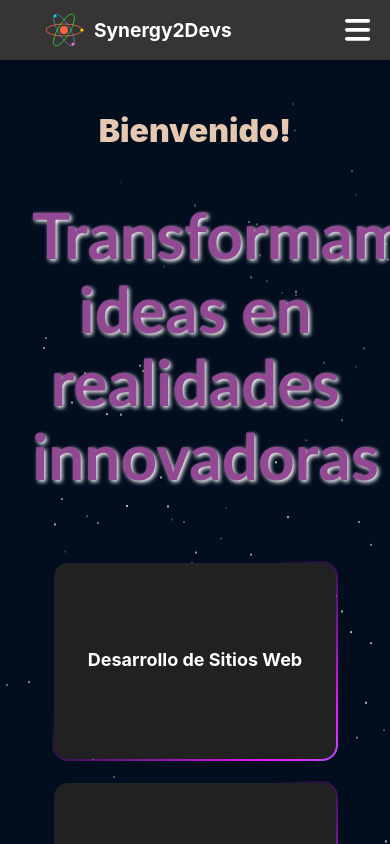
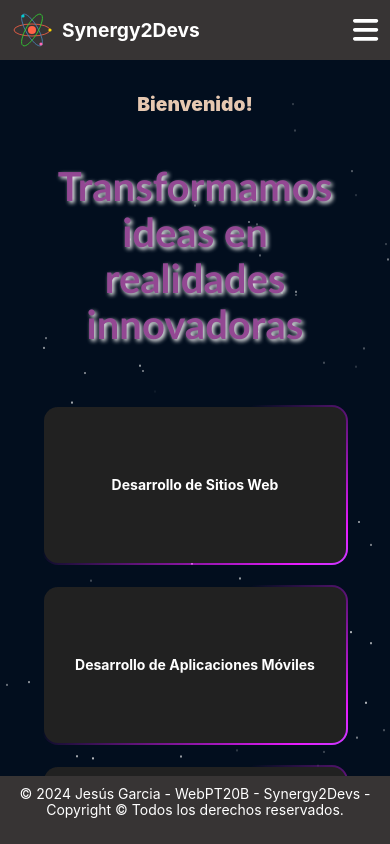
Before and after one commit to JAJesusGarcia/Synergy2Devs, a React (Vite) app in the folder vite-project/: page /home in a window 390 px wide. Built offline with nearby package versions, Linux system fonts and the light colour scheme; no server answers.

Commit message:
ajustes de estilos

```diff
--- a/vite-project/src/App.jsx
+++ b/vite-project/src/App.jsx
@@ -16,7 +16,7 @@ import './styles/App.css';
 
 function App() {
   return (
-    <div className="App">
+    <div>
       <Navbar />
       <Routes>
         <Route path="/" element={<Navigate to="/home" replace />} />
--- a/vite-project/src/components/Footer/Footer.module.css
+++ b/vite-project/src/components/Footer/Footer.module.css
@@ -1,34 +1,17 @@
-/* * {
-  box-sizing: border-box;
-}
-
-main {
+.footer {
+  background-color: #373434;
+  width: 100vw;
+  height: auto;
   display: flex;
+  justify-content: center;
+  text-align: center;
+  position: fixed; /* Fija el footer */
+  bottom: 0; /* Lo posiciona en la parte inferior */
+  left: 0; /* Lo alinea a la izquierda */
+  padding: 0.625rem;
   flex-direction: column;
-}
-
-body {
-  margin: 0;
-  min-height: 100vh;
-  display: flex;
-  flex-direction: column;
-  overflow-x: hidden;
-} */
-
-.footer {
-  height: auto;
-  position: relative;
-  margin-top: 135px;
-  bottom: 0;
-  left: 0;
-  width: 100vw;
-  background-color: #373434;
-  padding: 0.625rem;
-  text-align: center;
-  display: flex;
-  flex-direction: column;
-  justify-content: center;
   align-items: center;
+  z-index: 100; /* Asegura que el footer esté encima de otros elementos si es necesario */
 }
 
 .copyright {
--- a/vite-project/src/components/HomeComp/HomeComp.module.css
+++ b/vite-project/src/components/HomeComp/HomeComp.module.css
@@ -22,6 +22,7 @@
   max-width: 600px;
   height: 200px;
   perspective: 1000px;
+  margin: 0 auto;
 }
 
 .card-inner {
@@ -36,28 +37,7 @@
   transform: rotateY(180deg);
 }
 
-.card-front {
-  width: 100%;
-  height: 100%;
-  position: absolute;
-  backface-visibility: hidden;
-  display: flex;
-  align-items: center;
-  justify-content: center;
-  background:
-    linear-gradient(#212121, #212121) padding-box,
-    linear-gradient(145deg, transparent 35%, #e81cff, #40c9ff) border-box;
-  border: 2px solid transparent;
-  padding: 32px 24px;
-  font-size: 18px;
-  font-family: inherit;
-  color: white;
-  box-sizing: border-box;
-  border-radius: 16px;
-  background-size: 200% 100%;
-  animation: gradient 5s ease infinite;
-  cursor: pointer;
-}
+.card-front,
 .card-back {
   width: 100%;
   height: 100%;
@@ -71,19 +51,26 @@
     linear-gradient(#212121, #212121) padding-box,
     linear-gradient(145deg, transparent 35%, #e81cff, #40c9ff) border-box;
   border: 2px solid transparent;
-  padding: 32px 24px;
-  font-size: 14px;
+  padding: 16px;
   font-family: inherit;
-  color: #e81cff;
+  color: white;
   box-sizing: border-box;
   border-radius: 16px;
   background-size: 200% 100%;
   animation: gradient 5s ease infinite;
   cursor: pointer;
+  overflow: hidden;
+  text-align: center;
+}
+
+.card-front {
+  font-size: 18px;
 }
 
 .card-back {
   transform: rotateY(180deg);
+  font-size: 14px;
+  color: #e81cff;
 }
 
 @keyframes gradient {
@@ -97,3 +84,50 @@
     background-position: 0% 50%;
   }
 }
+
+@media (max-width: 768px) {
+  .container-home {
+    grid-template-columns: repeat(auto-fit, minmax(200px, 1fr));
+    padding: 10px;
+  }
+
+  .form-container {
+    height: 180px;
+  }
+
+  .card-front,
+  .card-back {
+    padding: 12px;
+  }
+
+  .card-front {
+    font-size: 16px;
+  }
+
+  .card-back {
+    font-size: 12px;
+  }
+}
+
+@media (max-width: 480px) {
+  .container-home {
+    grid-template-columns: 1fr;
+  }
+
+  .form-container {
+    height: 160px;
+  }
+
+  .card-front,
+  .card-back {
+    padding: 8px;
+  }
+
+  .card-front {
+    font-size: 14px;
+  }
+
+  .card-back {
+    font-size: 11px;
+  }
+}
--- a/vite-project/src/components/Navbar/Navbar.module.css
+++ b/vite-project/src/components/Navbar/Navbar.module.css
@@ -1,21 +1,23 @@
 .navbar {
   background: #373434;
-  width: 100vw;
-  height: 60px;
+  width: 100%; /* Cambiado de 100vw a 100% */
+  height: auto;
   display: flex;
   justify-content: center;
   align-items: center;
-  position: sticky;
+  position: fixed;
   top: 0;
+  left: 0;
   z-index: 10;
+  margin: 0 auto;
 }
 
 .navbar-container {
   position: relative;
   display: flex;
   justify-content: space-between;
-  height: 60px;
-  width: 100%;
+  width: 100%; /* Cambiado de 100vw a 100% */
+  height: auto;
   max-width: 1500px;
   margin: 0 auto;
   padding: 0 24px;
@@ -81,12 +83,24 @@
 }
 
 .menu-icon {
-  display: none;
+  display: none; /* Oculto en pantallas grandes */
   color: #fff;
   font-size: 1.8rem;
+  cursor: pointer;
 }
 
 @media screen and (max-width: 960px) {
+  .menu-icon {
+    display: block; /* Visible en pantallas pequeñas */
+    position: absolute;
+    top: 50%;
+    right: 20px;
+    transform: translateY(-50%);
+    z-index: 3;
+  }
+}
+
+/* @media screen and (max-width: 960px) {
   .nav-menu {
     display: flex;
     flex-direction: column;
@@ -146,6 +160,45 @@
   .navbar-container {
     padding: 0 60px;
   }
+} */
+
+@media screen and (max-width: 960px) {
+  .nav-menu {
+    flex-direction: column;
+    width: 100%;
+    height: auto;
+    position: absolute;
+    top: 60px;
+    left: -100%; /* Oculto inicialmente */
+    opacity: 0;
+    transition: all 0.5s ease;
+    background: #333;
+    z-index: 2;
+  }
+
+  /* Activa el menú cuando se hace clic */
+  .nav-menu.active {
+    left: 0;
+    opacity: 1;
+    transition: all 0.5s ease;
+  }
+
+  .nav-item {
+    margin: 0;
+    padding: 10px 0;
+    border-top: 1px solid rgba(255, 255, 255, 0.2);
+  }
+
+  .nav-links {
+    text-align: center;
+    width: 100%;
+    padding: 10px 0;
+    display: block;
+  }
+
+  .nav-links:hover {
+    background-color: rgba(255, 255, 255, 0.1);
+  }
 }
 
 /* Estilos para los botones de autenticación */
@@ -170,3 +223,50 @@
     border-top: 1px solid rgba(255, 255, 255, 0.2);
   }
 }
+
+@media screen and (max-width: 960px) {
+  .navbar-container {
+    padding: 0 12px; /* Reducido el padding para pantallas pequeñas */
+  }
+
+  .nav-menu {
+    flex-direction: column;
+    width: 100%;
+    height: auto;
+    position: absolute;
+    top: 60px;
+    left: -100%;
+    opacity: 0;
+    transition: all 0.5s ease;
+    background: #333;
+    z-index: 2;
+  }
+
+  .nav-menu.active {
+    left: 0;
+    opacity: 1;
+    transition: all 0.5s ease;
+  }
+
+  .nav-item {
+    margin: 0;
+    padding: 10px 0;
+    border-top: 1px solid rgba(255, 255, 255, 0.2);
+    width: 100%; /* Asegura que los items ocupen todo el ancho */
+  }
+
+  .nav-links {
+    text-align: center;
+    width: 100%;
+    padding: 10px 0;
+    display: block;
+  }
+
+  .navbar-logo {
+    margin-left: 0; /* Elimina el margen izquierdo en pantallas pequeñas */
+  }
+
+  .menu-icon {
+    right: 12px; /* Ajusta la posición del icono del menú */
+  }
+}
--- a/vite-project/src/components/Turnos/TurnosNavigation.module.css
+++ b/vite-project/src/components/Turnos/TurnosNavigation.module.css
@@ -5,6 +5,7 @@
   justify-content: center;
   padding: 5px;
   margin: 0 auto;
+  margin-top: 5rem;
   width: 100%;
   max-width: 1200px;
   box-sizing: border-box;
--- a/vite-project/src/index.css
+++ b/vite-project/src/index.css
@@ -59,14 +59,6 @@ body {
   color: var(--text-color);
   width: 100vw;
   overflow-x: hidden;
-}
-
-main {
-  width: 100vw;
-  max-width: 1200px; /* Limita el ancho del contenido principal */
-  margin: 20px auto; /* Centra el contenido principal horizontalmente */
-  padding: 0 20px; /* Asegura que haya espacio a los lados */
-  box-sizing: border-box;
 }
 
 /**
--- a/vite-project/src/styles/App.css
+++ b/vite-project/src/styles/App.css
@@ -1,7 +1,14 @@
 #root {
-  max-width: 1280px;
-  text-align: center;
+  width: 100vw;
+  max-width: 1200px; /* Mantiene el ancho máximo */
+  margin: auto; /* Centra el contenido horizontalmente */
+  box-sizing: border-box;
+  flex-direction: column; /* Coloca los elementos en columna */
+  justify-content: center; /* Centra verticalmente */
+  align-items: center; /* Centra horizontalmente */
 }
+
+/*  */
 
 /* .logo {
   height: 6em;
--- a/vite-project/src/views/Home/Home.module.css
+++ b/vite-project/src/views/Home/Home.module.css
@@ -1,11 +1,10 @@
 .home-container {
-  padding: 2rem; /* Ajusta el padding según sea necesario */
-}
-
-.title {
-  text-align: center;
-  font-size: 2rem;
+  padding: 2rem;
+  max-width: 1200px;
+  margin: 0 auto; /* Centrará el contenido */
+  margin-top: 3rem;
   margin-bottom: 3rem;
+  width: 100%;
 }
 
 .subtitle {
@@ -19,6 +18,7 @@
 
 .botones-navbar {
   display: flex;
+  flex-wrap: wrap; /* Permite que los botones se ajusten en pantallas pequeñas */
   gap: 15px;
   margin-top: 3px;
   margin-left: 10px;
@@ -61,3 +61,53 @@
   -webkit-transition: all 0.5s;
   transition: all 0.5s;
 }
+
+.title {
+  text-align: center;
+  font-size: 2rem;
+  margin-bottom: 3rem;
+}
+@media (max-width: 768px) {
+  .title {
+    font-size: 1.5rem;
+  }
+}
+
+@media (max-width: 480px) {
+  .title {
+    font-size: 1.2rem;
+  }
+}
+
+@media (max-width: 768px) {
+  .subtitle {
+    font-size: 3rem; /* Tamaño para tablets o pantallas medianas */
+  }
+}
+
+@media (max-width: 480px) {
+  .subtitle {
+    font-size: 2.5rem; /* Tamaño para celulares */
+  }
+}
+
+@media (max-width: 320px) {
+  .subtitle {
+    font-size: 2rem; /* Tamaño para pantallas muy pequeñas */
+  }
+}
+
+/* Botones más pequeños para pantallas pequeñas */
+@media (max-width: 768px) {
+  .boton {
+    padding: 6px 10px;
+    font-size: 14px;
+  }
+}
+
+@media (max-width: 480px) {
+  .boton {
+    padding: 5px 8px;
+    font-size: 12px;
+  }
+}
```
